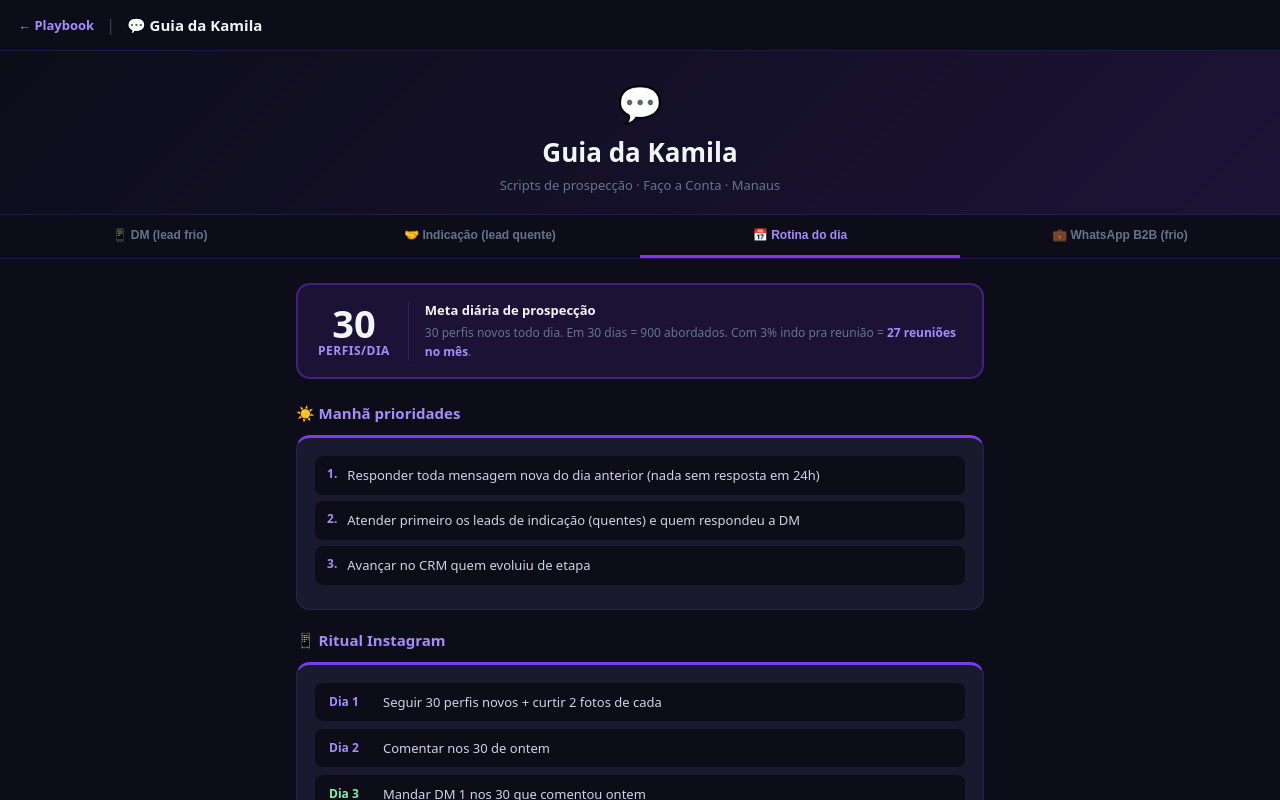
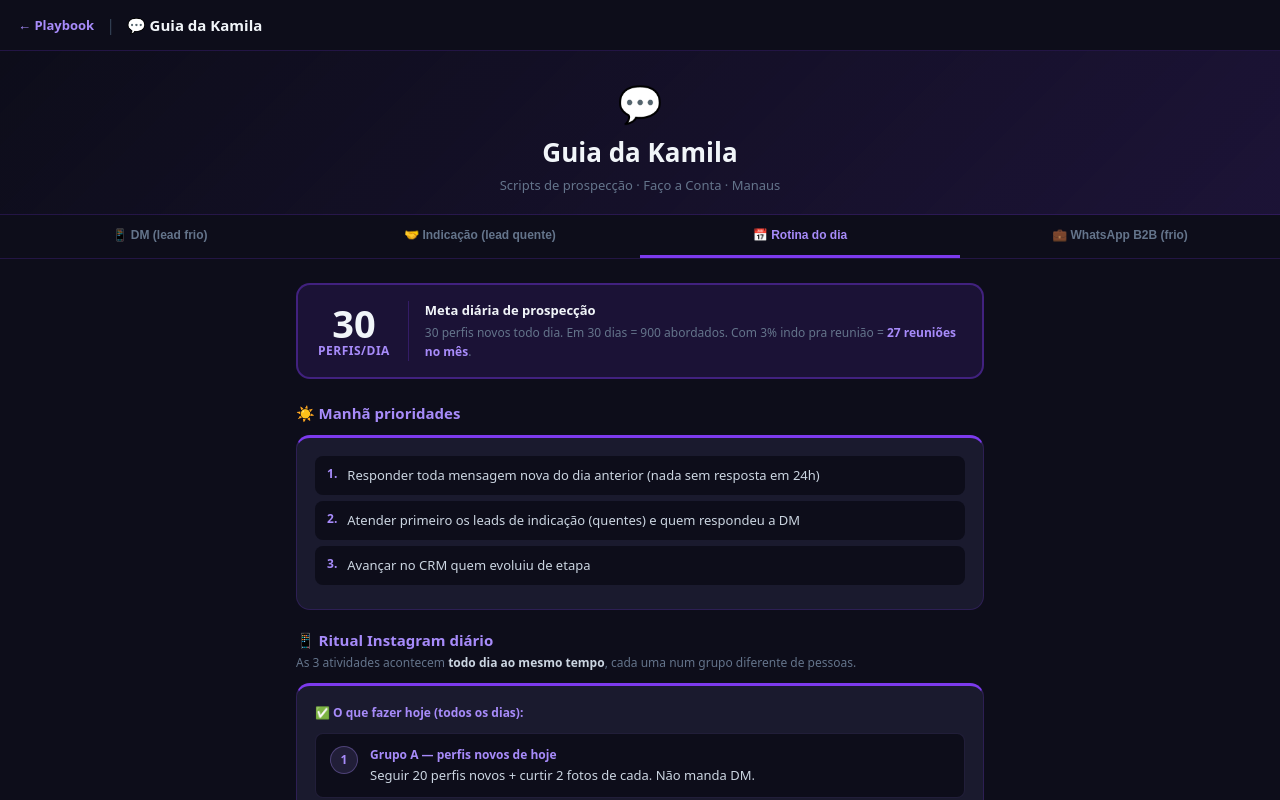
Before and after one commit to jonathaoliveiraam-wq/meta-comercial, a Next.js app: page /guia-kamila in a window 1280 px wide. Both pictures are taken after a click on the button "📅 Rotina do dia". Shown: the top 800 px of the page. Built offline with nearby package versions, Linux system fonts and the light colour scheme.

Commit message:
fix: rotina diária mostra as 3 atividades simultâneas por grupo de pessoas
Co-Authored-By: Claude Sonnet 4.6 <noreply@anthropic.com>

```diff
--- a/src/app/guia-kamila/page.tsx
+++ b/src/app/guia-kamila/page.tsx
@@ -272,18 +272,28 @@ export default function GuiaKamilaPage() {
 
           {/* Ritual Instagram */}
           <div style={{ marginBottom: 20 }}>
-            <h2 style={{ color: PBL, fontSize: 15, fontWeight: 700, marginBottom: 12 }}>📱 Ritual Instagram</h2>
-            <div style={cardStyle}>
+            <h2 style={{ color: PBL, fontSize: 15, fontWeight: 700, marginBottom: 4 }}>📱 Ritual Instagram diário</h2>
+            <p style={{ color: TEXTMUTED, fontSize: 12, marginBottom: 12 }}>As 3 atividades acontecem <strong style={{ color: TEXT }}>todo dia ao mesmo tempo</strong>, cada uma num grupo diferente de pessoas.</p>
+
+            {/* Checklist do dia */}
+            <div style={{ ...cardStyle, borderTop: `3px solid ${PB}`, marginBottom: 12 }}>
+              <p style={{ fontSize: 12, color: PBL, fontWeight: 700, margin: '0 0 12px' }}>✅ O que fazer hoje (todos os dias):</p>
               {[
-                { dia: 'Dia 1', acao: 'Seguir 30 perfis novos + curtir 2 fotos de cada', cor: PBL },
-                { dia: 'Dia 2', acao: 'Comentar nos 30 de ontem', cor: PBL },
-                { dia: 'Dia 3', acao: 'Mandar DM 1 nos 30 que comentou ontem', cor: '#86efac' },
-              ].map(d => (
-                <div key={d.dia} style={{ display: 'flex', gap: 12, padding: '10px 14px', background: '#0d0d1a', borderRadius: 8, marginBottom: 8, alignItems: 'center' }}>
-                  <span style={{ color: d.cor, fontWeight: 800, fontSize: 12, flexShrink: 0, minWidth: 42 }}>{d.dia}</span>
-                  <p style={{ fontSize: 13, color: TEXT, margin: 0 }}>{d.acao}</p>
+                { grupo: 'Grupo A — perfis novos de hoje', acao: 'Seguir 20 perfis novos + curtir 2 fotos de cada. Não manda DM.', cor: '#a78bfa' },
+                { grupo: 'Grupo B — quem você seguiu ontem', acao: 'Comentar 1 post do negócio de cada um. Não manda DM.', cor: '#60a5fa' },
+                { grupo: 'Grupo C — quem você comentou ontem', acao: 'Mandar DM 1 pra cada um.', cor: '#86efac' },
+              ].map((d, i) => (
+                <div key={i} style={{ display: 'flex', gap: 12, padding: '12px 14px', background: '#0d0d1a', borderRadius: 8, marginBottom: 8, alignItems: 'flex-start', border: `1px solid ${d.cor}22` }}>
+                  <div style={{ width: 28, height: 28, borderRadius: '50%', background: d.cor + '22', border: `1px solid ${d.cor}55`, display: 'flex', alignItems: 'center', justifyContent: 'center', fontWeight: 800, fontSize: 12, color: d.cor, flexShrink: 0 }}>{i + 1}</div>
+                  <div>
+                    <p style={{ fontSize: 12, color: d.cor, fontWeight: 700, margin: '0 0 3px' }}>{d.grupo}</p>
+                    <p style={{ fontSize: 13, color: TEXT, margin: 0, lineHeight: 1.5 }}>{d.acao}</p>
+                  </div>
                 </div>
               ))}
+              <div style={{ padding: '10px 14px', background: PB + '11', border: `1px solid ${PB}33`, borderRadius: 8, marginTop: 4 }}>
+                <p style={{ fontSize: 12, color: PBL, margin: 0, fontWeight: 600 }}>A partir do 3º dia você faz as 3 atividades todos os dias. Se parar de seguir pessoas novas, o funil trava.</p>
+              </div>
             </div>
           </div>
 
```
